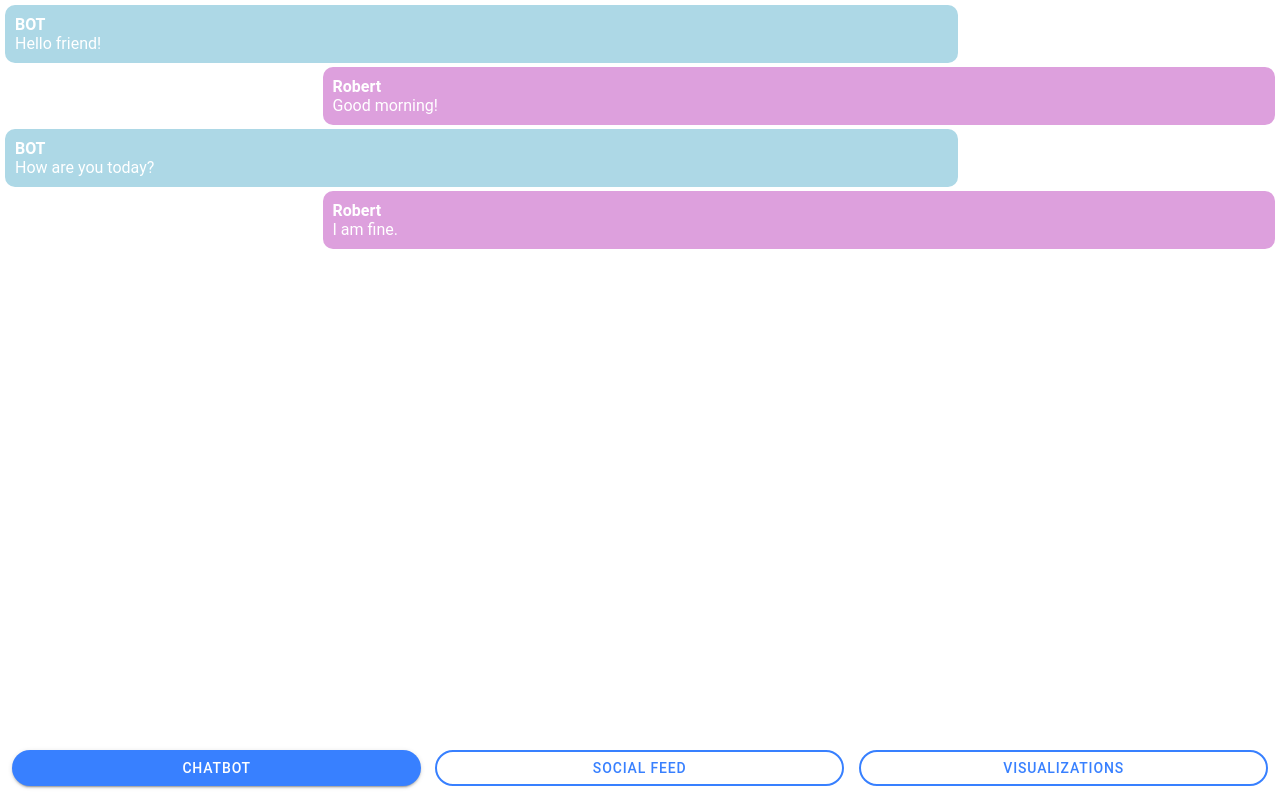
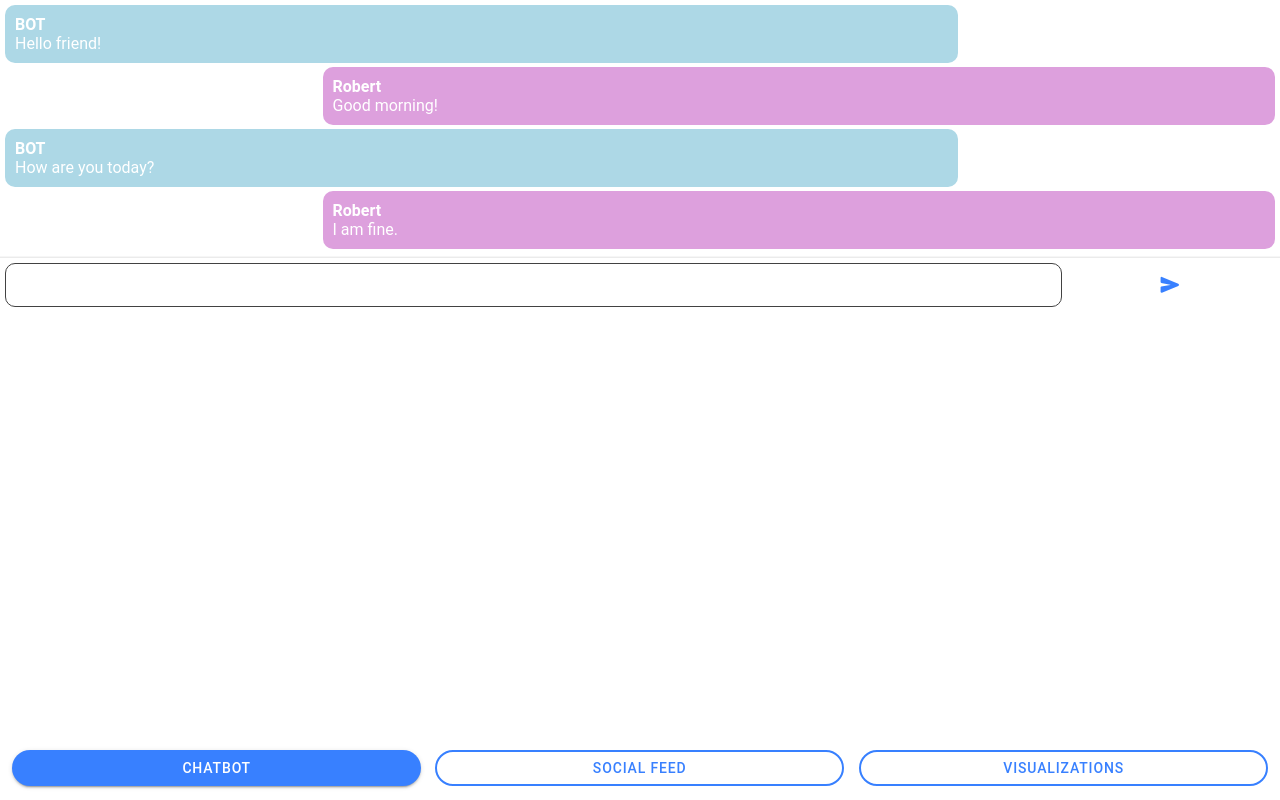
Before and after one commit to ognacy/roche-challenge-frontend, a React (Create React App) app: page /chatbot in a window 1280 px wide. Built offline with nearby package versions, Linux system fonts and the light colour scheme.

Commit message:
Add Reply field and button

```diff
--- a/src/App.css
+++ b/src/App.css
@@ -19,3 +19,18 @@
     background: plum;
     color: #fff;
 }
+
+.message-input {
+    width: 100%;
+    border: 1px solid;
+    border-radius: 10px;
+    background: #fff;
+    resize: none;
+    padding-left: 10px;
+    padding-right: 10px;
+}
+
+.msg-btn {
+    --padding-start: 0.5em;
+    --padding-end: 1em;
+}
--- a/src/Components/Chat.js
+++ b/src/Components/Chat.js
@@ -1,5 +1,17 @@
 import { memo } from "react";
-import { IonContent, IonRow, IonCol, IonPage, IonGrid } from "@ionic/react";
+import {
+  IonContent,
+  IonRow,
+  IonCol,
+  IonPage,
+  IonGrid,
+  IonFooter,
+  IonToolbar,
+  IonButton,
+  IonIcon,
+} from "@ionic/react";
+
+import { send } from 'ionicons/icons';
 
 const currentUser = "Robert";
 const bot_messages = [
@@ -8,6 +20,10 @@ const bot_messages = [
   { index: 2, user: "BOT", text: "How are you today?" },
   { index: 3, user: "Robert", text: "I am fine." },
 ];
+
+function reply() {
+  alert('Hello!');
+}
 
 const Chat = () => {
   return (
@@ -21,19 +37,39 @@ const Chat = () => {
         <div>
           <IonGrid>
             <IonRow>
-              {bot_messages.map(
-                (msg) =>
-                  (
-                    <IonCol offset={currentUser === msg.user ? 3 : 0} size="9" key={msg.index} className={"message " + (currentUser === msg.user ? 'user-message': 'bot-message')}>
-                      <b>{msg.user}</b>
-                      <br />
-                      <span>{msg.text}</span>
-                      <br />
-                    </IonCol>
-                  )
-              )}
+              {bot_messages.map((msg) => (
+                <IonCol
+                  offset={currentUser === msg.user ? 3 : 0}
+                  size="9"
+                  key={msg.index}
+                  className={
+                    "message " +
+                    (currentUser === msg.user ? "user-message" : "bot-message")
+                  }
+                >
+                  <b>{msg.user}</b>
+                  <br />
+                  <span>{msg.text}</span>
+                  <br />
+                </IonCol>
+              ))}
             </IonRow>
           </IonGrid>
+          <IonFooter>
+            <IonToolbar>
+              <IonRow align-items-center no-padding>
+                <IonCol size="10">
+                  <textarea autosize="true" maxrows="3" className="message-input"></textarea>
+                </IonCol>
+                <IonCol size="2">
+                  <IonButton className="msg-btn" expand="block" fill="clear"
+                  onClick={reply}>
+                  <IonIcon icon={send}></IonIcon>
+                  </IonButton>
+                </IonCol>
+              </IonRow>
+            </IonToolbar>
+          </IonFooter>
         </div>
       </IonContent>
     </IonPage>
```
